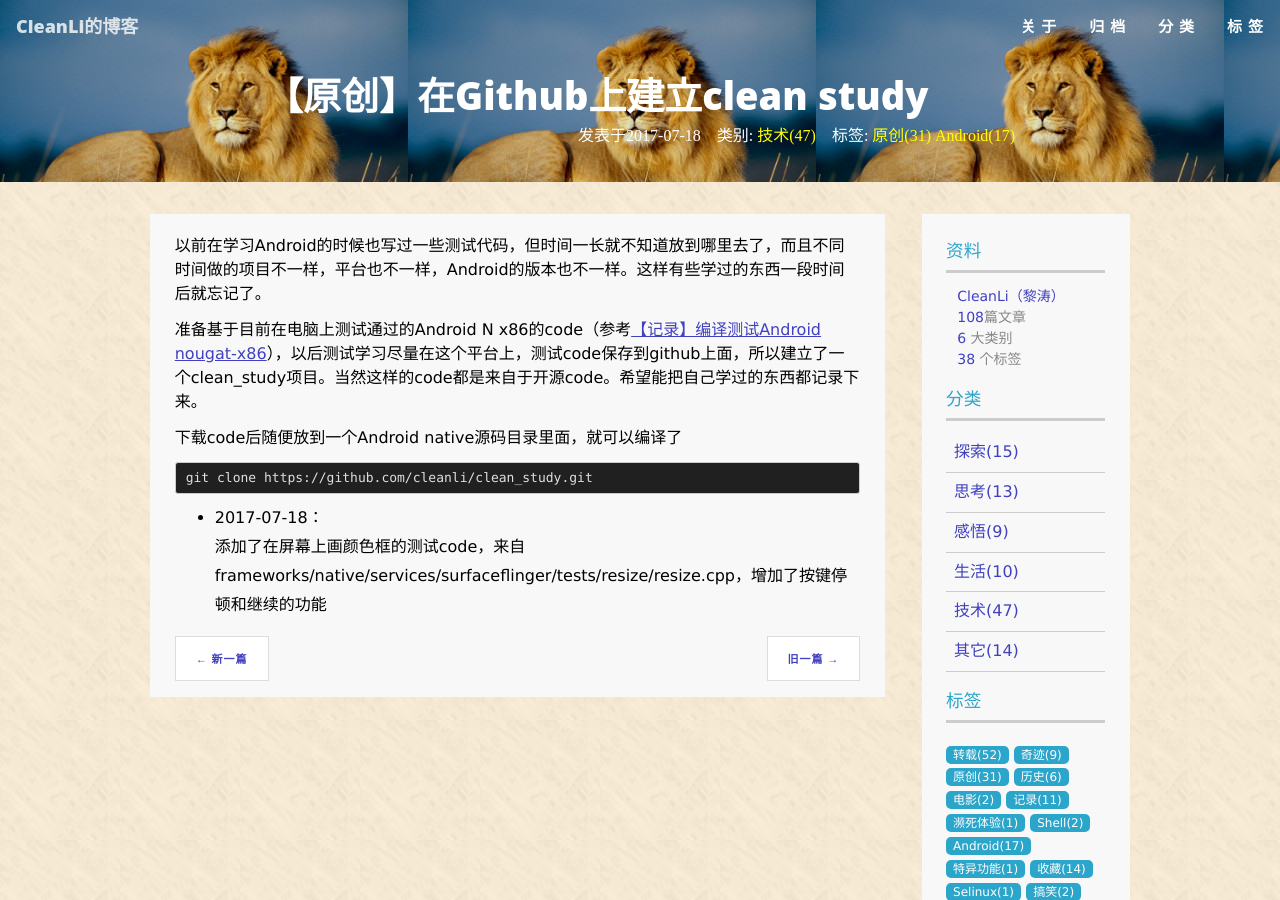
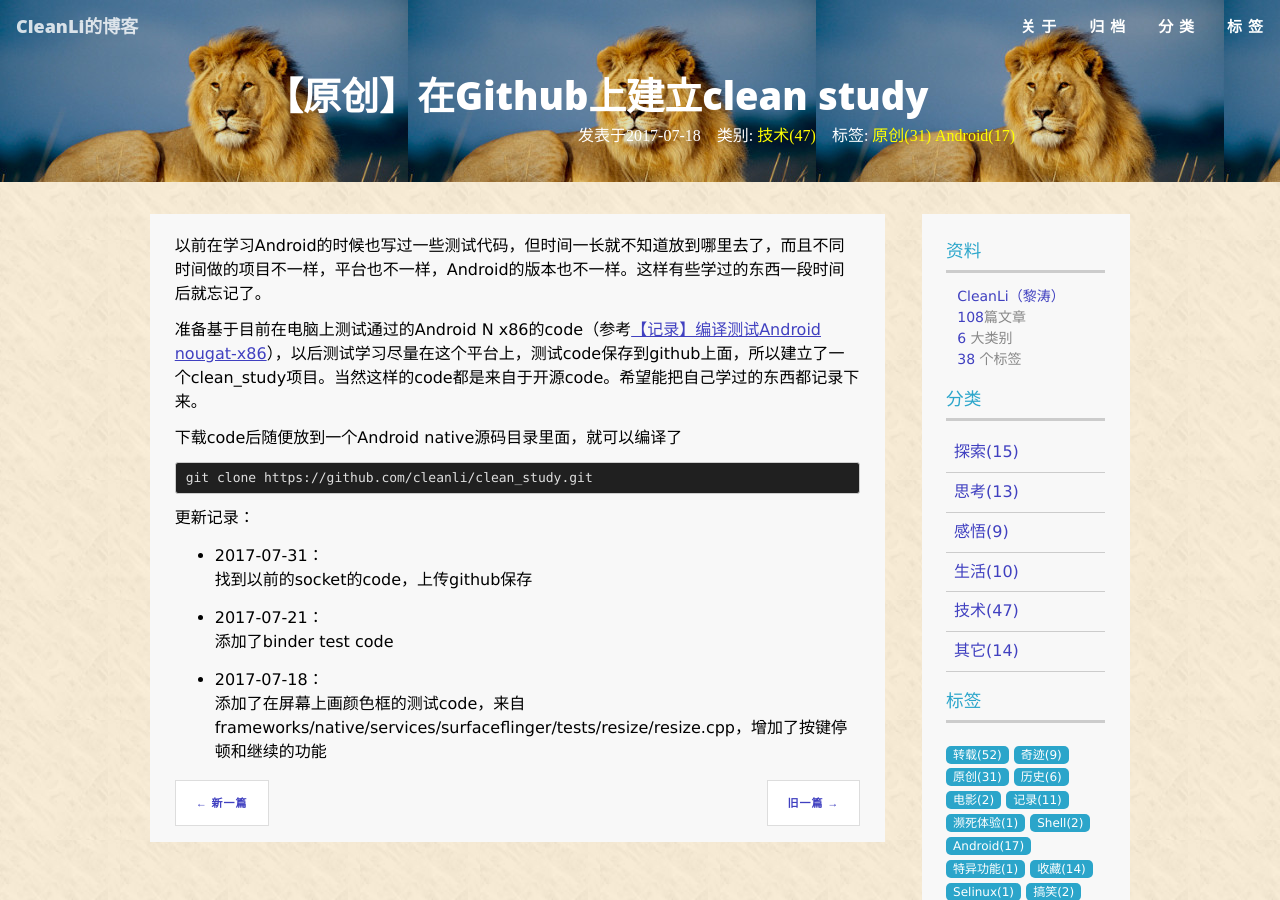
Before and after one commit to cleanli/cleanhome, a Jekyll site: the page built from _posts/tech/2017-07-18-Study_code_github.md, in a window 1280 px wide and 900 px high. Built offline with Jekyll 4.4.1, drawn with Linux system fonts in a browser that asks for light colours.

Commit message:
update clean study

````diff
--- a/_posts/tech/2017-07-18-Study_code_github.md
+++ b/_posts/tech/2017-07-18-Study_code_github.md
@@ -14,5 +14,13 @@ tags: ["原创",Android]
 git clone https://github.com/cleanli/clean_study.git
 ```
 
+更新记录：
+
+- 2017-07-31：<br>
+找到以前的socket的code，上传github保存
+
+- 2017-07-21：<br>
+添加了binder test code
+
 - 2017-07-18：<br>
 添加了在屏幕上画颜色框的测试code，来自frameworks/native/services/surfaceflinger/tests/resize/resize.cpp，增加了按键停顿和继续的功能
````
